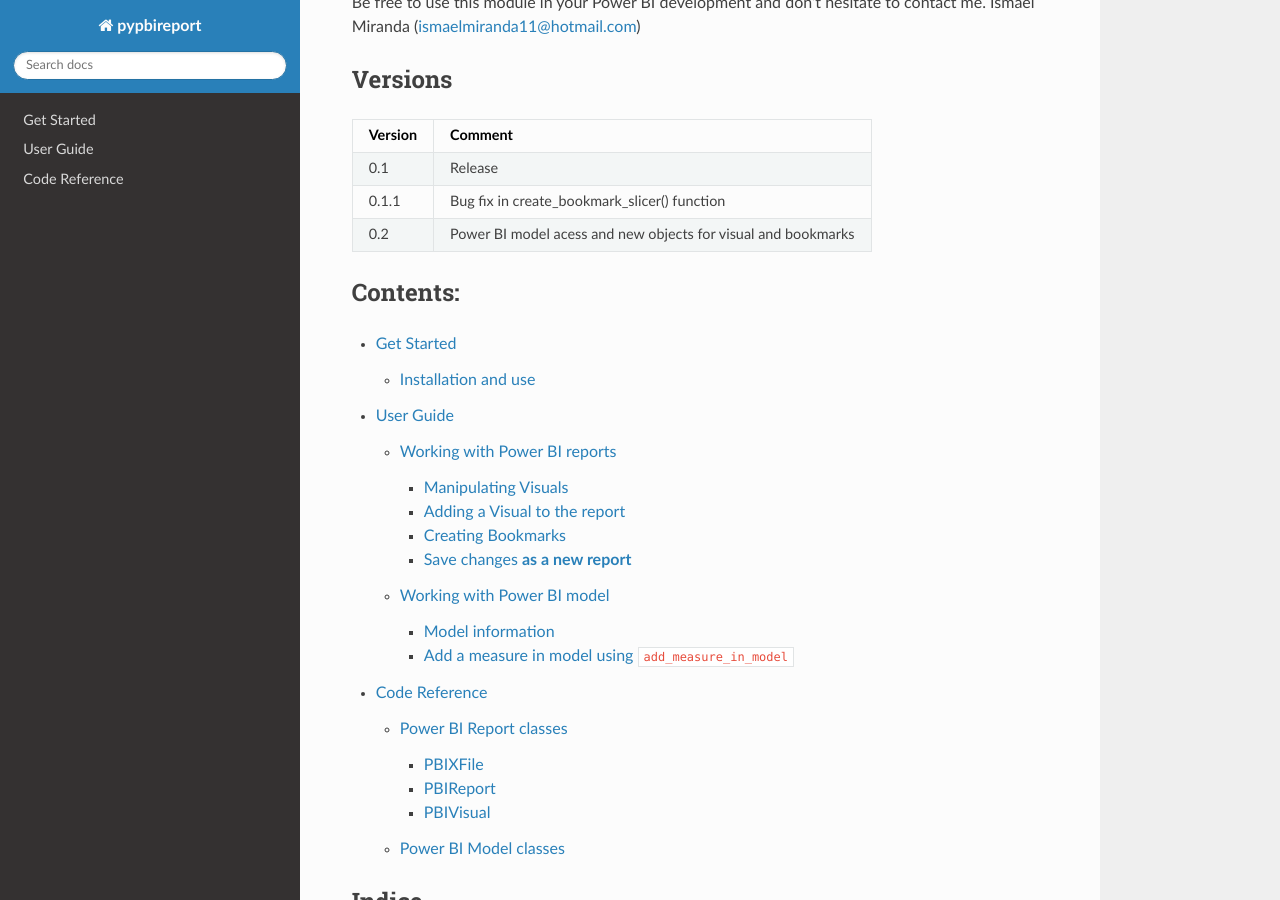
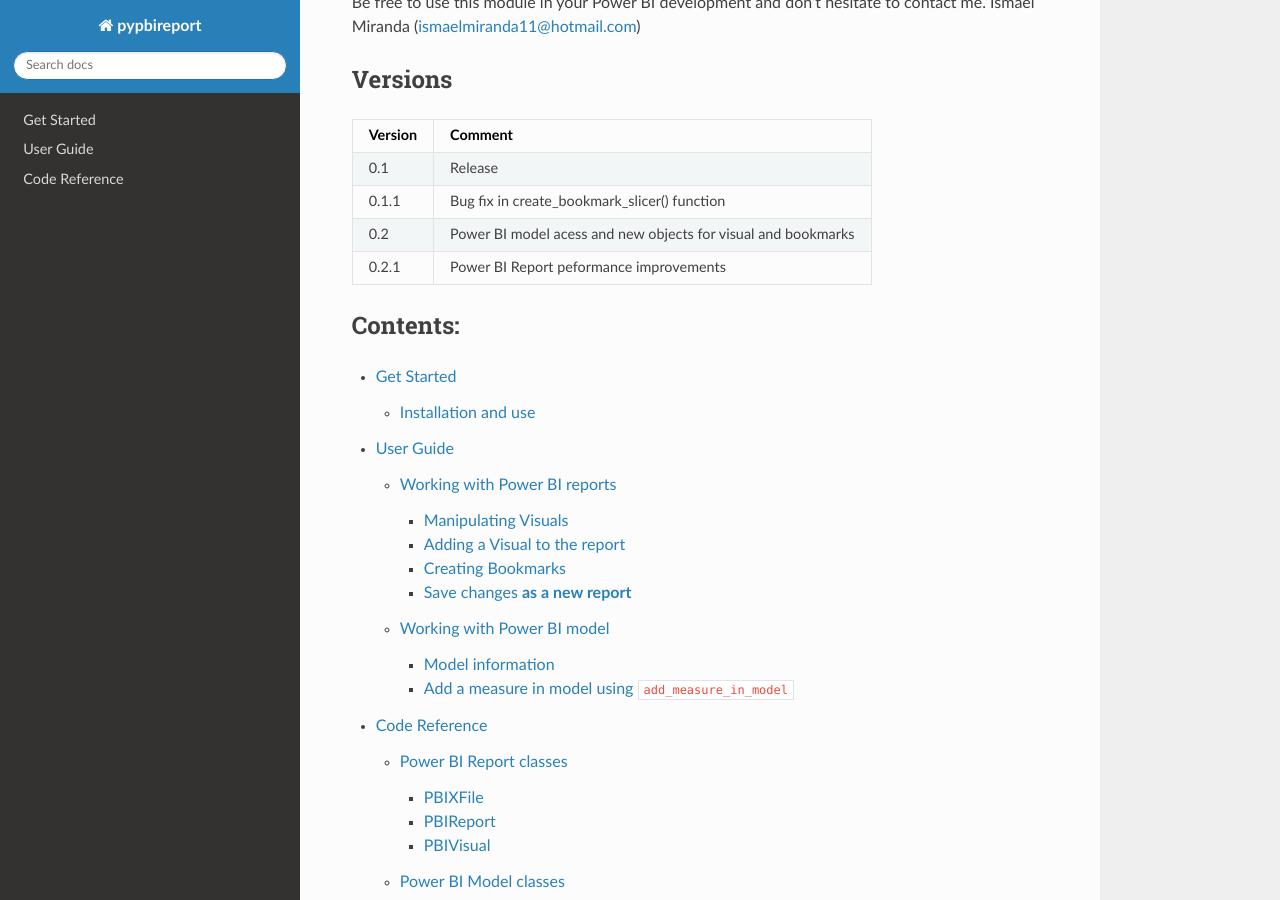
Before and after one commit to IsmaelMiranda11/py-powerbi-report, a Sphinx documentation site: the page built from docs/source/index.md, in a window 1280 px wide and 900 px high, scrolled down 1159 px. Built offline with Sphinx 7.4.7 and the Read the Docs theme 2.0.0, drawn with Linux system fonts in a browser that asks for light colours.

Commit message:
doc updated

```diff
--- a/docs/source/index.md
+++ b/docs/source/index.md
@@ -54,6 +54,7 @@
 | 0.1     | Release                                                       |
 | 0.1.1   | Bug fix in create_bookmark_slicer() function                  |
 | 0.2     | Power BI model acess and new objects for visual and bookmarks |
+| 0.2.1   | Power BI Report peformance improvements                       |
 
 
 ## Contents:
```
